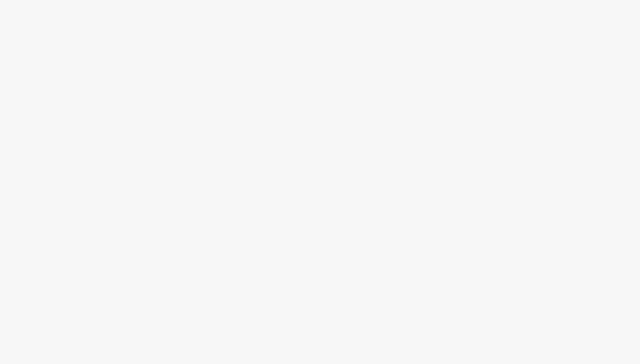
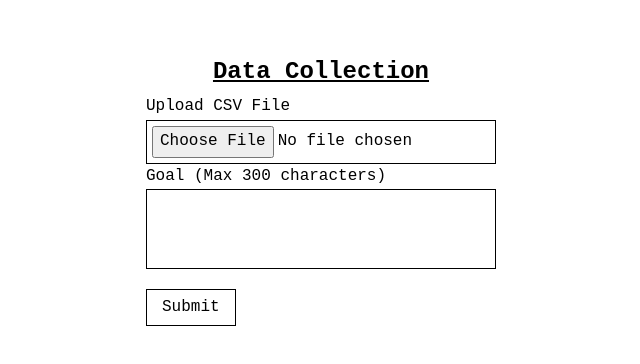
Before and after one commit to ZahraFalih/proto-frontend, a React (Create React App) app: page /datacollection in a window 1280 px wide. Before the commit this address had no page. Shown: the part 224-588 px from the top of the page, without its empty margins (319-959 px from the left). Built offline with nearby package versions, Linux system fonts and the light colour scheme.

Commit message:
datacollection page added

```diff
--- a/src/App.js
+++ b/src/App.js
@@ -4,11 +4,9 @@ import WelcomePage from './components/welcomePage';
 import LoginPage from './components/LoginPage';
 import SignUpPage from './components/SignUpPage';
 import OnboardingPage from './components/OnboardingPage';
+import DataCollectionPage from './components/DataCollectionPage';
 
 
-// Placeholder components for future routes
-// import LoginPage from './components/LoginPage';
-// import SignUpPage from './components/SignUpPage';
 
 function App() {
   return (
@@ -18,9 +16,7 @@ function App() {
         <Route path="/login" element={<LoginPage />} />
         <Route path="/signup" element={<SignUpPage />} />
         <Route path="/onboarding" element={<OnboardingPage />} />
-        {/* Future routes:
-        <Route path="/signup" element={<SignUpPage />} />
-        */}
+        <Route path="/datacollection" element={<DataCollectionPage />} />
       </Routes>
     </Router>
   );
--- /dev/null
+++ b/src/components/DataCollectionPage.js
@@ -0,0 +1,158 @@
+
+import React, { useState } from "react";
+import { useNavigate } from "react-router-dom";
+
+const DataCollectionPage = () => {
+  const [file, setFile] = useState(null);
+  const [goal, setGoal] = useState("");
+  const [error, setError] = useState(null);
+  const [loading, setLoading] = useState(false);
+
+  const navigate = useNavigate();
+
+  const getAccessToken = () => sessionStorage.getItem("access_token");
+
+  const handleFileChange = (e) => {
+    const selectedFile = e.target.files[0];
+
+    if (selectedFile && selectedFile.type !== "text/csv") {
+      setError("Only CSV files are allowed.");
+      return;
+    }
+
+    setFile(selectedFile);
+    setError(null);
+  };
+
+  const handleSubmit = async (e) => {
+    e.preventDefault();
+    setError(null);
+    setLoading(true);
+
+    if (goal.length > 300) {
+      setError("Goal description cannot exceed 300 characters.");
+      setLoading(false);
+      return;
+    }
+
+    if (!file) {
+      setError("Please upload a CSV file.");
+      setLoading(false);
+      return;
+    }
+
+    const token = getAccessToken();
+    if (!token) {
+      setError("Authentication required. Please log in first.");
+      setLoading(false);
+      return;
+    }
+
+    const formData = new FormData();
+    formData.append("file", file);
+    formData.append("goal", goal);
+
+    try {
+      const response = await fetch("http://127.0.0.1:8000/api/data-collection/", {
+        method: "POST",
+        headers: {
+          "Authorization": `Bearer ${token}`, // Ensure token is sent
+        },
+        credentials: "include",
+        body: formData, // Sending FormData (multipart/form-data)
+      });
+
+      const data = await response.json();
+
+      if (response.ok) {
+        alert("Data uploaded successfully!");
+        navigate("/"); // Redirect after success
+      } else {
+        if (response.status === 401) {
+          setError("Session expired. Please log in again.");
+          sessionStorage.removeItem("access_token");
+          navigate("/login");
+        } else {
+          setError(data.error || "Something went wrong. Please try again.");
+        }
+      }
+    } catch (error) {
+      console.error("Data upload error:", error);
+      setError("Failed to connect to the server.");
+    } finally {
+      setLoading(false);
+    }
+  };
+
+  return (
+    <div
+      style={{
+        minHeight: "100vh",
+        display: "flex",
+        flexDirection: "column",
+        alignItems: "center",
+        justifyContent: "center",
+        backgroundColor: "#fff",
+        fontFamily: "Courier New, monospace",
+        color: "#000",
+        textAlign: "center",
+      }}
+    >
+      <h1 style={{ fontSize: "24px", fontWeight: "bold", textDecoration: "underline" }}>
+        Data Collection
+      </h1>
+
+      {error && <p style={{ color: "red" }}>{error}</p>}
+
+      <form onSubmit={handleSubmit} style={{ width: "350px", textAlign: "left" }}>
+        <label>Upload CSV File</label>
+        <input
+          type="file"
+          accept=".csv"
+          onChange={handleFileChange}
+          required
+          style={{
+            width: "100%",
+            padding: "5px",
+            border: "1px solid #000",
+            fontFamily: "Courier New, monospace",
+          }}
+        />
+
+        {/* Goal Input */}
+        <label>Goal (Max 300 characters)</label>
+        <textarea
+          value={goal}
+          onChange={(e) => setGoal(e.target.value)}
+          maxLength={300}
+          required
+          style={{
+            width: "100%",
+            padding: "5px",
+            border: "1px solid #000",
+            fontFamily: "Courier New, monospace",
+            height: "80px",
+            resize: "none",
+          }}
+        />
+        <button
+          type="submit"
+          disabled={loading}
+          style={{
+            background: "none",
+            color: "#000",
+            padding: "5px 15px",
+            border: "1px solid #000",
+            cursor: "pointer",
+            marginTop: "10px",
+            fontFamily: "Courier New, monospace",
+          }}
+        >
+          {loading ? "Uploading..." : "Submit"}
+        </button>
+      </form>
+    </div>
+  );
+};
+
+export default DataCollectionPage;
--- a/src/components/LoginPage.js
+++ b/src/components/LoginPage.js
@@ -29,7 +29,7 @@ const LoginPage = () => {
       if (response.ok) {
         sessionStorage.setItem("access_token", data.access);
         alert("Login successful!");
-        navigate("/onboarding");
+        navigate("/datacollection");
       } else {
         setError(data.error || "Invalid username or password");
       }
```
Also changed, not shown: 1 other file (tests, documents, lock files or other folders).
